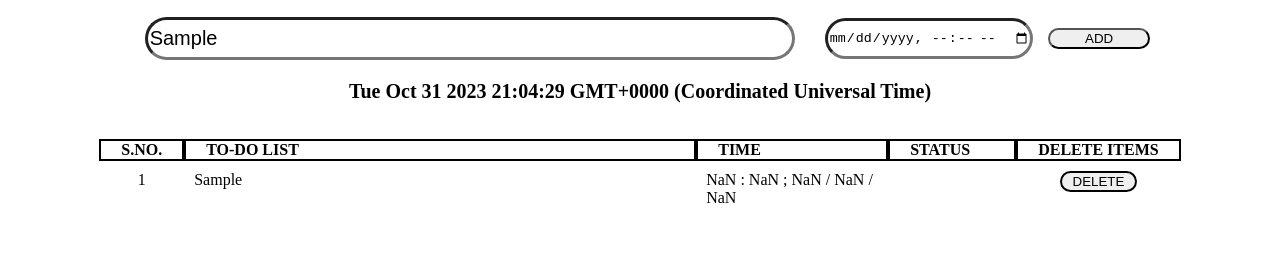
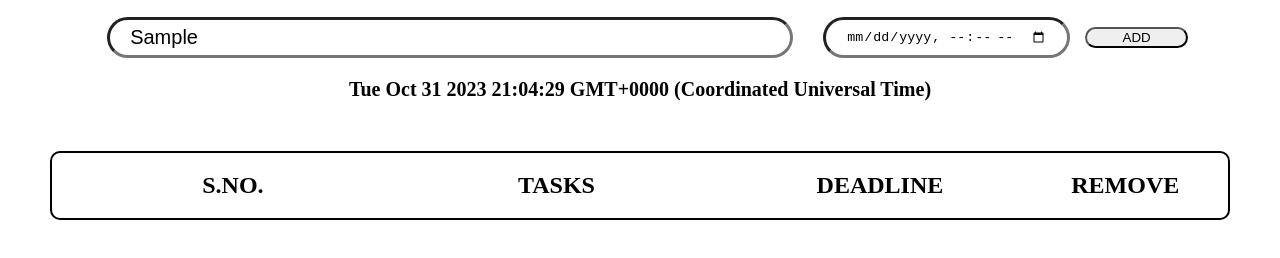
Before and after one commit to ayushmanlakshkar/todo-list, a plain HTML site: page todo-list/index.html in a window 1280 px wide. Both pictures are taken after typing "Sample" into the empty fields and a click on the button "ADD". Shown: the part 60-318 px from the top of the page. Drawn offline with Linux system fonts and the light colour scheme.

Commit message:
updated project

```diff
--- a/todo-list/index.html
+++ b/todo-list/index.html
@@ -10,17 +10,23 @@
 <body>
     <div class="container">
         <div class="heading">TO-DO-LIST</div>
-        <div id="input"><input class ='variables' type="text" id="item">
-            <input class ='variables' type="datetime-local" name="" id="timestamp">
-        <button type="submit" id="add">ADD</button></div>
+        <div id="input">
+            <input class ='variables' type="text" id="to_do">
+            <input class ='variables' type="datetime-local"  id="timestamp">
+            <button type="submit" id="add">ADD</button>
+        </div>
         <div id="clock"></div>
-        <div id="format">
-            <ul id="serialno"> <li class="bolds">S.NO.</li></ul>
-            <ul id="text"><li class="bolds">TO-DO LIST </li></ul>
-            <ul id="donetime"><li class="bolds">TIME</li></ul>
-            <ul id="status"><li class="bolds">STATUS</li></ul>
-            <ul id="todelete"><li class="bolds">DELETE ITEMS</li></ul>
+        <div class="box">
+            <ul class="row" id="bolds">
+                <li class="column serial">S.NO.</li>
+                <li class="column task">TASKS</li>
+                <li class="column deadline">DEADLINE</li>
+                <li class="column remove">REMOVE</li>
+            </ul>
+
         </div>
+
+
     </div>
 
 </body>
--- a/todo-list/script.js
+++ b/todo-list/script.js
@@ -1,73 +1,82 @@
-clockp = document.getElementById('clock')
-input=document.getElementById('item')
-added=document.getElementById('add')
-sno=document.getElementById('serialno')
-text=document.getElementById('text')
-timedone=document.getElementById('donetime')
-statu=document.getElementById('status')
-todelete=document.getElementById('todelete')
-timestamp=document.getElementById('timestamp')
-delu=document.getElementsByClassName('del')
-number=1
+common_clock = document.getElementById('clock')
+to_do_set = document.getElementById('to_do')
+add_button = document.getElementById('add')
+deadline_set = document.getElementById('timestamp')
+box = document.getElementsByClassName('box')[0]
+number = 0
 
-clock=()=>{
-    let fulldate=new Date()
-    clockp.innerHTML=fulldate
+clock = () => {
+    let fulldate = new Date()
+    common_clock.innerHTML = fulldate
+    setInterval(clock, 1000);
 }
-setInterval(clock,1000);
+clock()
 
 
-showtime=(timeitem)=>{
-    let fulldate=new Date(Date.parse(timestamp.value))
-    hours=fulldate.getHours()
-    minutes=fulldate.getMinutes()
-    date=fulldate.getDate()
-    month=fulldate.getMonth()
-    year=fulldate.getFullYear()
-    timeitem.innerHTML= hours+ ' : '+minutes+ " ; "+date+' / '+month+' / '+year
+set_deadline = () => {
+    let fulldate = new Date(Date.parse(deadline_set.value))
+    hours = fulldate.getHours()
+    minutes = fulldate.getMinutes()
+    date = fulldate.getDate()
+    month = fulldate.getMonth()
+    year = fulldate.getFullYear()
+    return hours + ' : ' + minutes + " &nbsp , " + date + ' / ' + month + ' / ' + year
+}
+
+
+serial_rearrange = () => {
+    row = document.getElementsByClassName('row')
+    for (let i = 1; i < row.length; i++) {
+        row[i].children[0].innerHTML = i
+    }
 }
 
 
 
-add=()=>{
-
-    //serial numbers
-    itemno=document.createElement('li')
-    itemno.innerHTML=number
-    sno.appendChild(itemno)
-    number++
-
-
-    //text message
-    listitem=document.createElement('li')
-    listitem.innerHTML=input.value
-    text.appendChild(listitem)
-
-    // time on done
-    timeitem=document.createElement('li')
-    showtime(timeitem)
-    timedone.appendChild(timeitem)
-
-
-    //add delete btn
-    delbox=document.createElement('li')
-    delbtn=document.createElement('button')
-    delbtn.classList.add('del')
-    delbtn.innerHTML='DELETE'
-    todelete.appendChild(delbox)
-    delbox.appendChild(delbtn)
-
-}
-
-deletefn = ()=>{
-   console.log('ayush')
+delete_task = (e) => {
+    e.target.parentElement.remove();
+    serial_rearrange();
+    number = number - 1
 }
 
 
 
+add = () => {
+    if (to_do_set.value == '' || deadline_set.value == '') {
+        alert('Please fill all the fields')
+    }
+    else {
+        row = document.createElement('ul')
+        row.classList.add('row')
+
+        serial = document.createElement('li')
+        number = number + 1
+        serial.innerHTML = number
+        serial.classList.add('column', 'serial')
+        row.appendChild(serial)
+
+        task = document.createElement('li')
+        task.innerHTML = to_do_set.value
+        to_do_set.value = ''
+        task.classList.add('column', 'task')
+        row.appendChild(task)
+
+        deadline = document.createElement('li')
+        deadline.innerHTML = set_deadline()
+        deadline_set.value = ''
+        deadline.classList.add('column', 'deadline')
+        row.appendChild(deadline)
+
+        remove = document.createElement('button')
+        remove.innerHTML = "remove"
+        remove.classList.add('column', 'remove')
+        row.appendChild(remove)
+        box.appendChild(row)
+        remove.addEventListener('click', (e) => { delete_task(e) });
+
+    }
+
+}
 
 
-added.addEventListener('click',add)
-for (var i = 0 ; i < delu.length; i++) {
-    console.log(delu[i])
- }
+add_button.addEventListener('click', add)
--- a/todo-list/style.css
+++ b/todo-list/style.css
@@ -1,115 +1,88 @@
-
-body{
+body {
     margin: 0px;
 }
 
-.heading{
+.heading {
     display: flex;
     align-items: center;
     justify-content: center;
     font-weight: bolder;
-     margin: 20px auto;
-     font-size: xx-large;
-
+    margin: 20px auto;
+    font-size: xx-large;
 }
 
-#input{
+#input {
     width: 100%;
 
     display: flex;
     align-items: center;
     justify-content: center;
     margin: 20px auto;
+}
 
-}
-.variables{
+.variables {
     margin: 0px 15px;
     border-width: 3px;
     border-radius: 30px;
     height: 35px;
+    padding: 0px 20px;
 }
-#item{
+
+#to_do {
     width: 50%;
     border-width: 3px;
     border-radius: 30px;
     font-size: 20px;
+}
 
-}
-#input button{
+#input button {
     width: 8vw;
     border-radius: 30px;
+}
 
-
-}
-#clock{
-
- width: 100%;
- display: flex;
+#clock {
+    width: 100%;
+    display: flex;
     align-items: center;
     justify-content: center;
     font-weight: bolder;
-    font-size:xx-large;
-    margin: 20PX 0PX;
+    font-size: xx-large;
+    margin: 20px 0px;
     font-size: 20px;
 }
-#list{
-background-color: white;
-    width: 100%;
-    height: 400px;
+
+
+.box{
+    margin: 50px 30px;
 }
 
-#format{
+ul{
     display: flex;
+    justify-content:space-around;
+    padding: 1.2em;
+}
+.column{
+    width: 25%;
+    display: flex;
+    justify-content: center;
 
-    justify-content: center;
 }
 
-ul{ padding: 0px 0px;
+.remove{
+    border-radius: 30px;
+    width: 10vw;
 }
-li{
-    padding: 10px 10px;
+
+.row{
+    margin: 0px 20px;
 }
-.bolds{
-    font-weight:900;
-    padding: 0px 20px;
-    border-right: 2px solid black;
-    border-left: 2px solid black;
-    border-top: 2px solid black;
-    border-bottom: 2px solid black;
+#bolds{
+    border: 2px solid black;
+    border-radius: 10px;
 }
-.del{
-    text-align: center;
-    border: 2px solid black;
-    width: 6vw;
-    border-radius: 30px;
+
+#bolds > li{
+    font-weight: bolder;
+    font-size:x-large;
 
 }
-#serialno{
-    text-align: center;
-
-}
-#text{
-    width: 40%;
-
-
-
-}
-#donetime{
-    width: 15%;
-
-
-}
-#status{
-    width:10%;
-
-
-}
-#todelete li{
-display: flex;
-align-items: center;
-justify-content: center;
-}
-
-li{
-    list-style: none;
-}
```
